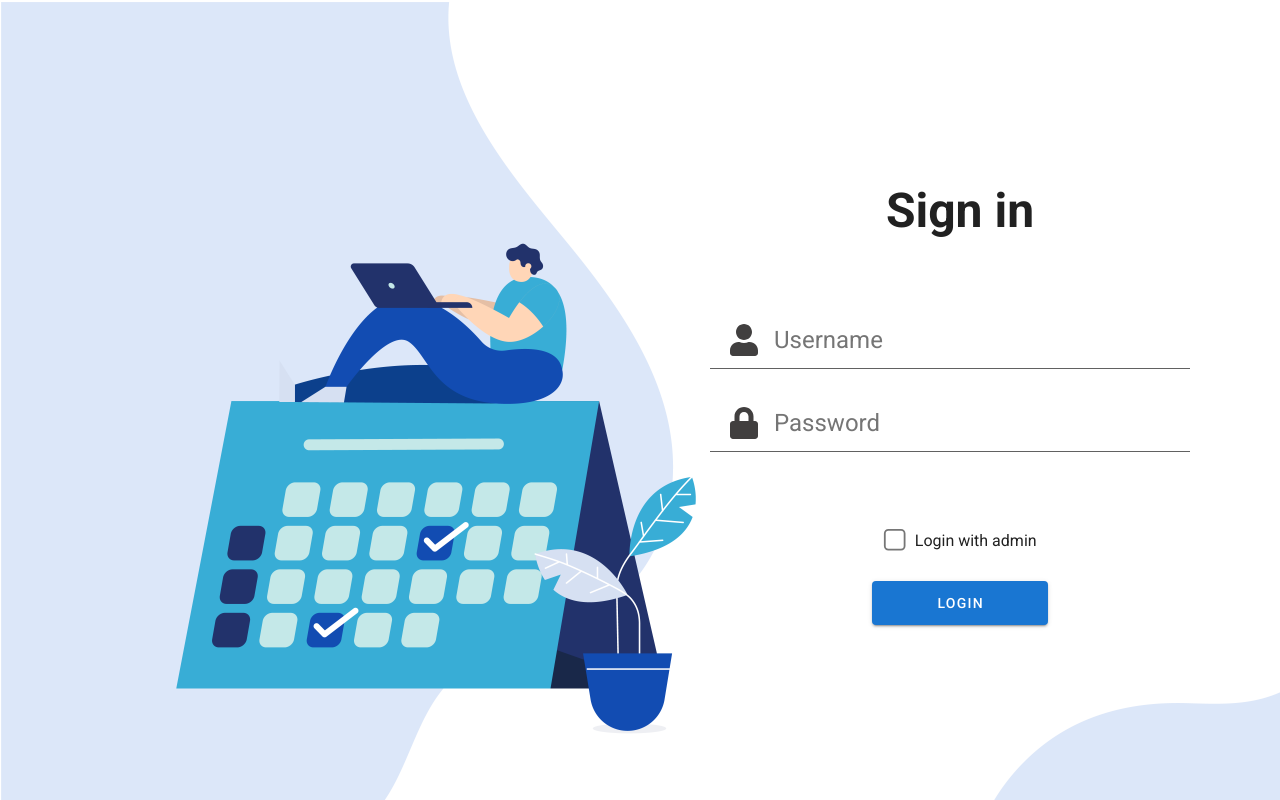
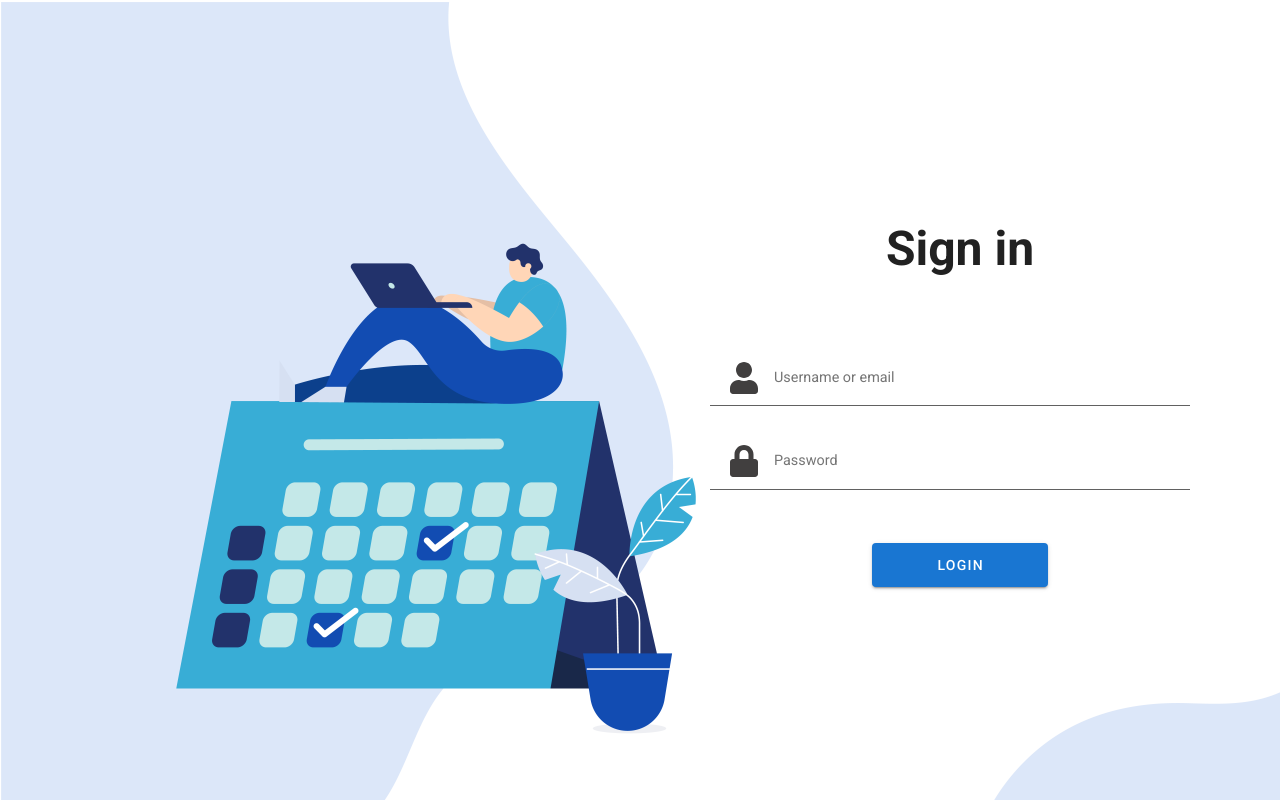
Before and after one commit to vu-nguyen97/book_meeting_room, a Vue app: page /#/login in a window 1280 px wide. Built offline with nearby package versions, Linux system fonts and the light colour scheme; what vue-moment would draw is missing.

Commit message:
add login_api

```diff
--- a/package.json
+++ b/package.json
@@ -9,6 +9,7 @@
   },
   "dependencies": {
     "@fortawesome/fontawesome-free": "^5.14.0",
+    "axios": "^0.20.0",
     "bootstrap": "^4.5.2",
     "core-js": "^3.6.5",
     "material-design-icons-iconfont": "^5.0.1",
--- a/src/App.vue
+++ b/src/App.vue
@@ -30,11 +30,15 @@ Vue.use(VueMoment)
 
 const store = new Vuex.Store({
   state: {
-    isAdmin: false
+    isAdmin: false,
+    isLogin: false
   },
   mutations: {
-    toggleAdmin(state) {
-      state.isAdmin = !state.isAdmin
+    setAdmin(state) {
+      state.isAdmin = true
+    },
+    isLoggedIn(state) {
+      state.isLogin = true
     }
   }
 })
@@ -49,6 +53,11 @@ const router = new VueRouter({
   routes
 })
 
+router.beforeResolve((to, from, next) => {
+  if (to.name !== 'login' && !store.state.isLogin) next({ name: 'login' })
+  else next()
+})
+
 export default {
   name: 'App',
   store,
@@ -56,11 +65,6 @@ export default {
   components: {
     Header
   },
-  //  watch: {
-  //   $route(to, from) {
-  //     console.log('Router: to', to.path,' from' ,from.path)
-  //   }
-  // },
 }
 </script>
 
--- a/src/components/Home.vue
+++ b/src/components/Home.vue
@@ -17,6 +17,7 @@
 
 <script>
 import Card from './Card'
+import axios from 'axios'
 
 export default {
   name: 'Home',
@@ -61,6 +62,11 @@ export default {
       });
     }
   },
+  mounted () {
+    axios.get(process.env.VUE_APP_HOST_URL)
+      .then(() => {
+      })
+  },
 }
 </script>
 
--- a/src/components/Login.vue
+++ b/src/components/Login.vue
@@ -2,54 +2,85 @@
   <div class="Login">
     <div class="Login-layout">
       <div class="Login-layout-wrapper">
-        <div class="Login-content">
+        <form class="Login-content">
           <div class="header">Sign in</div>
 
+          <div class="u-flexCenter u-flexCol">
             <div class="Login-content-line">
               <i class="fas fa-user fa-3x custom-fa"></i>
               <input
+                v-model="email"
                 type="text"
-              placeholder="Username"
+                placeholder="Username or email"
               >
             </div>
             <div class="Login-content-line">
               <i class="fas fa-lock fa-3x custom-fa"></i>
               <input
-              type="text"
+                v-model="password"
+                type="password"
                 placeholder="Password"
+                autocomplete="on"
               >
             </div>
-          <div class="u-flexCenter u-marginTopXLarge">
-            <input type="checkbox" id="remember" :checked="this.$store.state.isAdmin" @click="toggleAdmin">
-            <label for="remember">Login with admin</label>
+            <div v-if="errorRequest" class="errorRequest u-width100">
+              <i class="fas fa-exclamation-circle"></i>
+              {{errorRequest}}
             </div>
-          <!-- <b-button pill variant="primary" class="u-marginTop btnLogin" @click="loginRequest">Login</b-button> -->
-          <router-link :to="{ name: 'home', path:'/', params: {} }">
             <v-btn
               class="mt-7 pl-16 pr-16"
               large
               color="primary"
+              @click="loginRequest"
             >Login</v-btn>
-          </router-link>
           </div>
+        </form>
       </div>
     </div>
   </div>
 </template>
 
 <script>
+import axios from 'axios'
+
 export default {
   name: 'Login',
   props: {
     msg: String,
   },
   methods: {
-    toggleAdmin() {
-      this.$store.commit('toggleAdmin');
+    loginRequest() {
+      const isEmail = this.validateEmail(this.email)
+      let fieldName = 'email'
+      if (!isEmail) {
+        fieldName = 'username'
+      }
+      axios.post(`${process.env.VUE_APP_HOST_URL}/login`, {
+        [fieldName]: this.email,
+        password: this.password
+      }).then(
+        () => {
+          this.$store.commit('isLoggedIn')
+          axios.get(`${process.env.VUE_APP_HOST_URL}/user`, {
+            params: {
+              [fieldName]: this.email
+            }
+          }).then(res => {
+            if (res.data.role_id === 0) {
+              this.$store.commit('setAdmin');
+            }
+          })
+
+          this.$router.push({ name: 'home', path: '/home', params: {isAdmin: this.$store.isAdmin } })
+        }, (err) => {
+          this.errorRequest = JSON.parse(err.request.responseText)[0].message
+      })
     },
-    // loginRequest() {
-    //   return this.$router.push({ name: 'home', path: '/home', params: {isAdmin: this.$store.isAdmin } });
-    // }
+    validateEmail(email) {
+      // eslint-disable-next-line no-useless-escape
+      const re = /^(([^<>()[\]\\.,;:\s@\"]+(\.[^<>()[\]\\.,;:\s@\"]+)*)|(\".+\"))@((\[[0-9]{1,3}\.[0-9]{1,3}\.[0-9]{1,3}\.[0-9]{1,3}\])|(([a-zA-Z\-0-9]+\.)+[a-zA-Z]{2,}))$/;
+      return re.test(email);
+    }
   },
   data() {
     return {
@@ -57,6 +88,9 @@ export default {
         value => !!value || 'Required.',
         value => (value && value.length >= 3) || 'Min 3 characters',
       ],
+      errorRequest: '',
+      email: '',
+      password: ''
     }
   },
 }
@@ -125,24 +159,26 @@ export default {
     }
   }
 
+  .errorRequest {
+    color: red;
+    font-size: 0.77rem;
+  }
+
   .custom-fa {
     margin-right: -3rem;
     color: rgb(65, 63, 63) !important;
+    z-index: 1;
   }
 
-  input[type=text] {
+  input[type=text], input[type=password] {
     padding-left: 4rem;
-    font-size: 1.5rem;
+    font-size: 0.9rem;
     height: 3.6rem !important;
     border-bottom: 1px solid #616161;
 
     &:focus{
       outline: 1px solid #2c97fa;
       border: 0;
-
-      &::placeholder {
-        font-size: 1rem;
-      }
     }
   }
 
--- a/src/scss/index.scss
+++ b/src/scss/index.scss
@@ -60,7 +60,9 @@ label {
   justify-items: center;
   align-items: center;
 }
-
+.u-flexCol {
+  flex-direction: column;
+}
 a {
   text-decoration: none !important;
 }
```
Also changed, not shown: 2 other files (tests, documents, lock files or other folders). Lines whose indentation alone changed are shown as unchanged.
